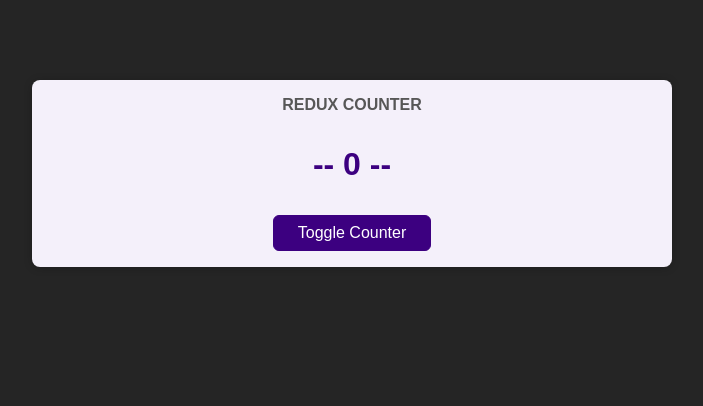
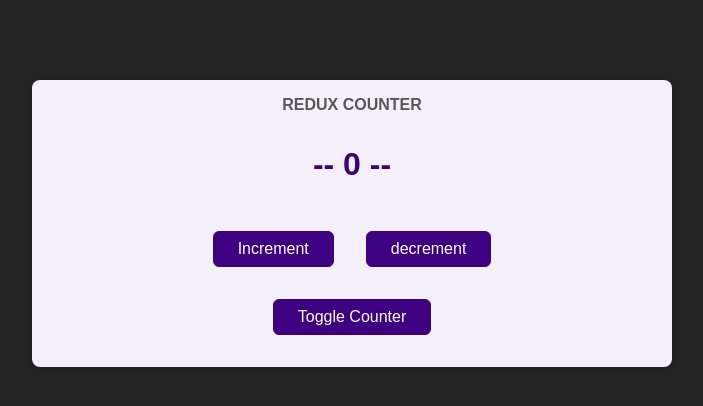
Before and after one commit to Trucker9/reactjs_sandbox, a React (Create React App) app in the folder 10th/: page / in a window 1280 px wide. Shown: the top 406 px of the page, without its empty margins (288-991 px from the left). Built offline with nearby package versions, Linux system fonts and the light colour scheme.

Commit message:
adding two buttons

```diff
--- a/10th/src/components/Counter.js
+++ b/10th/src/components/Counter.js
@@ -21,6 +21,10 @@ const Counter = () => {
     <main className={classes.counter}>
       <h1>Redux Counter</h1>
       <div className={classes.value}>-- {counterValue} --</div>
+      <div>
+        <button>Increment</button>
+        <button>decrement</button>
+      </div>
       <button onClick={toggleCounterHandler}>Toggle Counter</button>
     </main>
   );
--- a/10th/src/components/Counter.module.css
+++ b/10th/src/components/Counter.module.css
@@ -21,3 +21,7 @@
   margin: 2rem 0;
   font-weight: bold;
 }
+
+.counter button {
+  margin: 1rem;
+}
```
